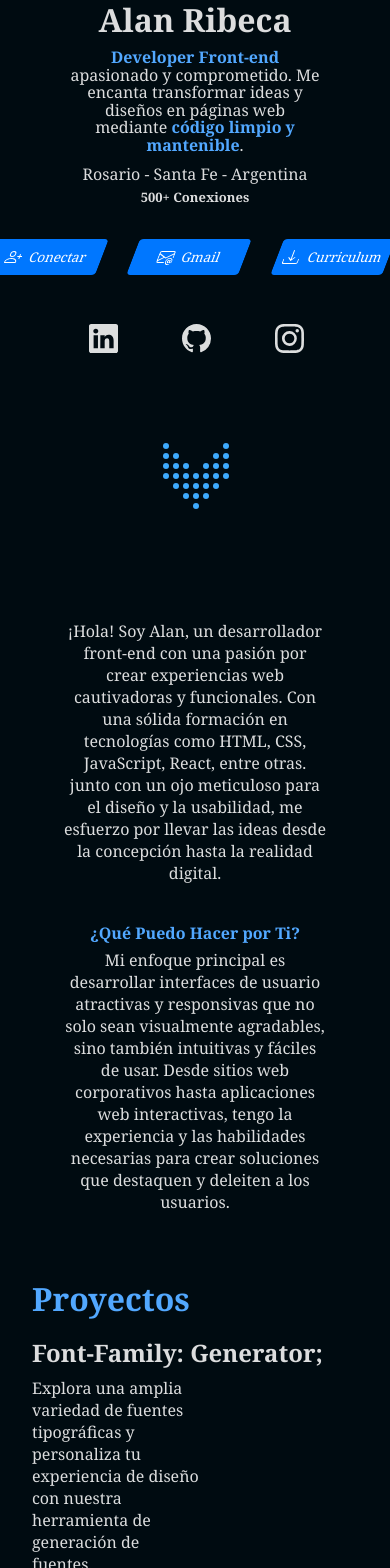
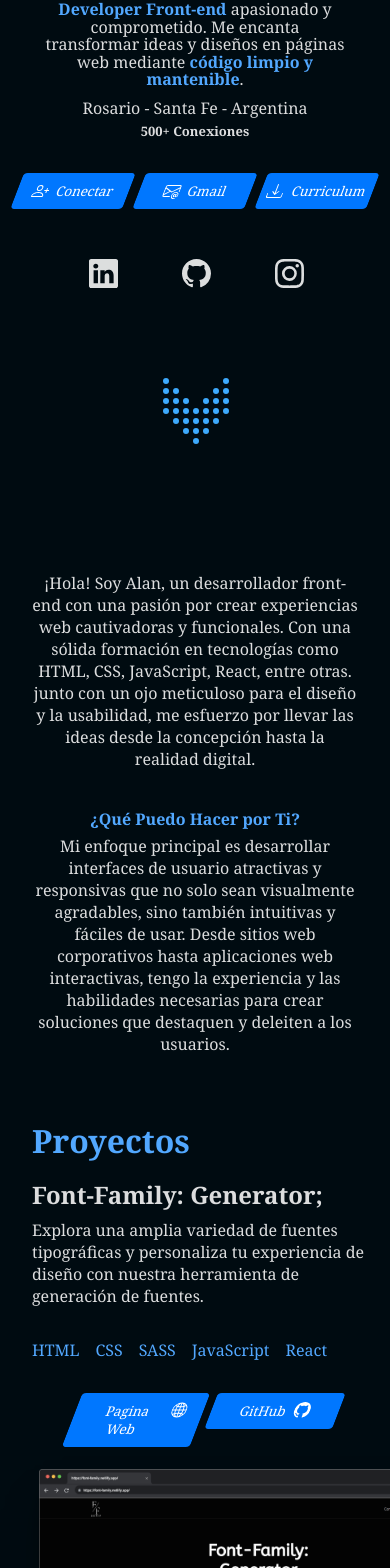
Before and after one commit to stivcode21/Colaboracion-Portafolio, a React (Vite) app: page / in a window 390 px wide. Shown: the part 272-1840 px from the top of the page. Built offline with nearby package versions, Linux system fonts and the light colour scheme.

Commit message:
dando estilos a los primeros moviles

```diff
--- a/src/components/informacion/info.scss
+++ b/src/components/informacion/info.scss
@@ -19,13 +19,13 @@
   }
 }
 
-@media (max-width:1159px) {
+@media (max-width: 1159px) {
   .info {
     width: 59%;
   }
 }
 
-@media (max-width:1054px) {
+@media (max-width: 1054px) {
   .info {
     .textoInfo {
       max-width: 77%;
@@ -33,7 +33,7 @@
   }
 }
 
-@media (max-width:1000px) {
+@media (max-width: 1000px) {
   .info {
     width: 100%;
 
@@ -47,7 +47,7 @@
   }
 }
 
-@media (max-width:650px) {
+@media (max-width: 650px) {
   .info {
     .textoInfo {
       max-width: 100%;
@@ -64,5 +64,26 @@
       margin-left: 2rem;
     }
 
+    .proyecs {
+      .proyectInfo {
+        margin-left: 2rem;
+
+        .pProyects {
+          max-width: 70%;
+        }
+      }
+    }
   }
 }
+
+@media (max-width: 500px) {
+  .info .textoInfo .pInfo {
+    padding: 0 2rem;
+  }
+}
+
+@media (max-width: 412px) {
+  .info .proyecs .proyectInfo .pProyects {
+    max-width: 95%;
+  }
+}
--- a/src/components/presentacion/FlechaMovil.jsx
+++ b/src/components/presentacion/FlechaMovil.jsx
@@ -1,5 +1,7 @@
 export const FlechaMovil = () => {
   return (
+    <>
+      <div className="containerFlecha">
         <button className="button">
           <div className="line one">
             <div className="round"></div>
@@ -44,5 +46,7 @@ export const FlechaMovil = () => {
             <div className="round"></div>
           </div>
         </button>
+      </div>
+    </>
   );
 };
--- a/src/components/presentacion/botones.scss
+++ b/src/components/presentacion/botones.scss
@@ -31,16 +31,15 @@
   }
 }
 
-@media (max-width:1134px) {
+@media (max-width: 1134px) {
   .botones {
     display: grid;
     grid-template-columns: repeat(auto-fit, minmax(100px, 1fr));
     gap: 20px;
-
   }
 }
 
-@media (max-width:1054px) {
+@media (max-width: 1054px) {
   .botones {
     margin: 2rem 0 0 1.7rem;
   }
@@ -52,3 +51,12 @@
     margin-left: 0;
   }
 }
+
+@media (max-width: 500px) {
+  .botones {
+    gap: 10px;
+    .btnContacto {
+      margin: 0;
+    }
+  }
+}
--- a/src/components/presentacion/presentacion.scss
+++ b/src/components/presentacion/presentacion.scss
@@ -232,6 +232,10 @@
       margin-left: 4.2rem;
     }
 
+    .containerFlecha {
+      width: 100%;
+      display: flex;
+      justify-content: center;
       .button {
         cursor: pointer;
         background: none;
@@ -278,6 +282,7 @@
       }
     }
   }
+}
 
 @media (max-width: 650px) {
   .presentacion {
@@ -295,3 +300,12 @@
     }
   }
 }
+
+@media (max-width: 500px) {
+  .presentacion {
+    margin: 0;
+    .info {
+      width: 77%;
+    }
+  }
+}
--- a/src/components/proyectos/proyectos.scss
+++ b/src/components/proyectos/proyectos.scss
@@ -84,20 +84,10 @@
   }
 }
 
-@media (max-width:650px) {
+@media (max-width: 650px) {
   .info {
     #proyectos {
       padding: 0;
     }
-
-    .proyecs {
-      .proyectInfo {
-        margin-left: 2rem;
-
-        .pProyects {
-          max-width: 60%;
-        }
-      }
-    }
   }
 }
--- a/src/components/sobreMi/sobreMi.scss
+++ b/src/components/sobreMi/sobreMi.scss
@@ -31,3 +31,15 @@
     }
   }
 }
+
+@media (max-width:500px) {
+  .sobreMi .sobreMiP {
+    padding: 0 2rem;
+  }
+}
+
+@media (max-width: 412px) {
+  .sobreMi .sobreMiP {
+    padding: 0 1rem;
+  }
+}
```
Lines whose indentation alone changed are shown as unchanged.
